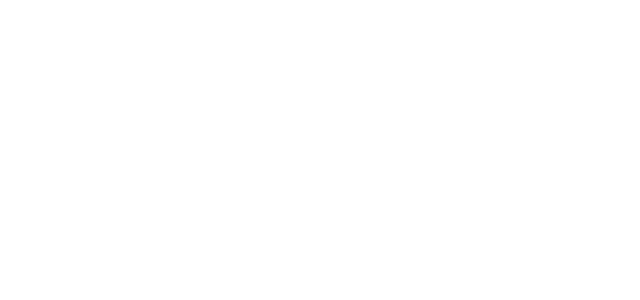
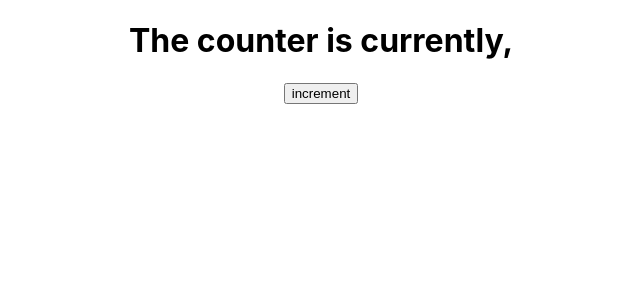
Before and after one commit to CloudBop/React-Enzyme, a React (Create React App) app: page / in a window 1280 px wide. Shown: the top 300 px of the page, without its empty margins (319-959 px from the left). Built offline with nearby package versions, Linux system fonts and the light colour scheme.

Commit message:
+passx2 should render button + counter

```diff
--- a/src/App.js
+++ b/src/App.js
@@ -7,6 +7,8 @@
       className="App"
       data-test="component-app"
     >
+      <h1 data-test="counter-display">The counter is currently, </h1>
+      <button data-test="increment-btn">increment</button>
 
     </div>
   )
```
